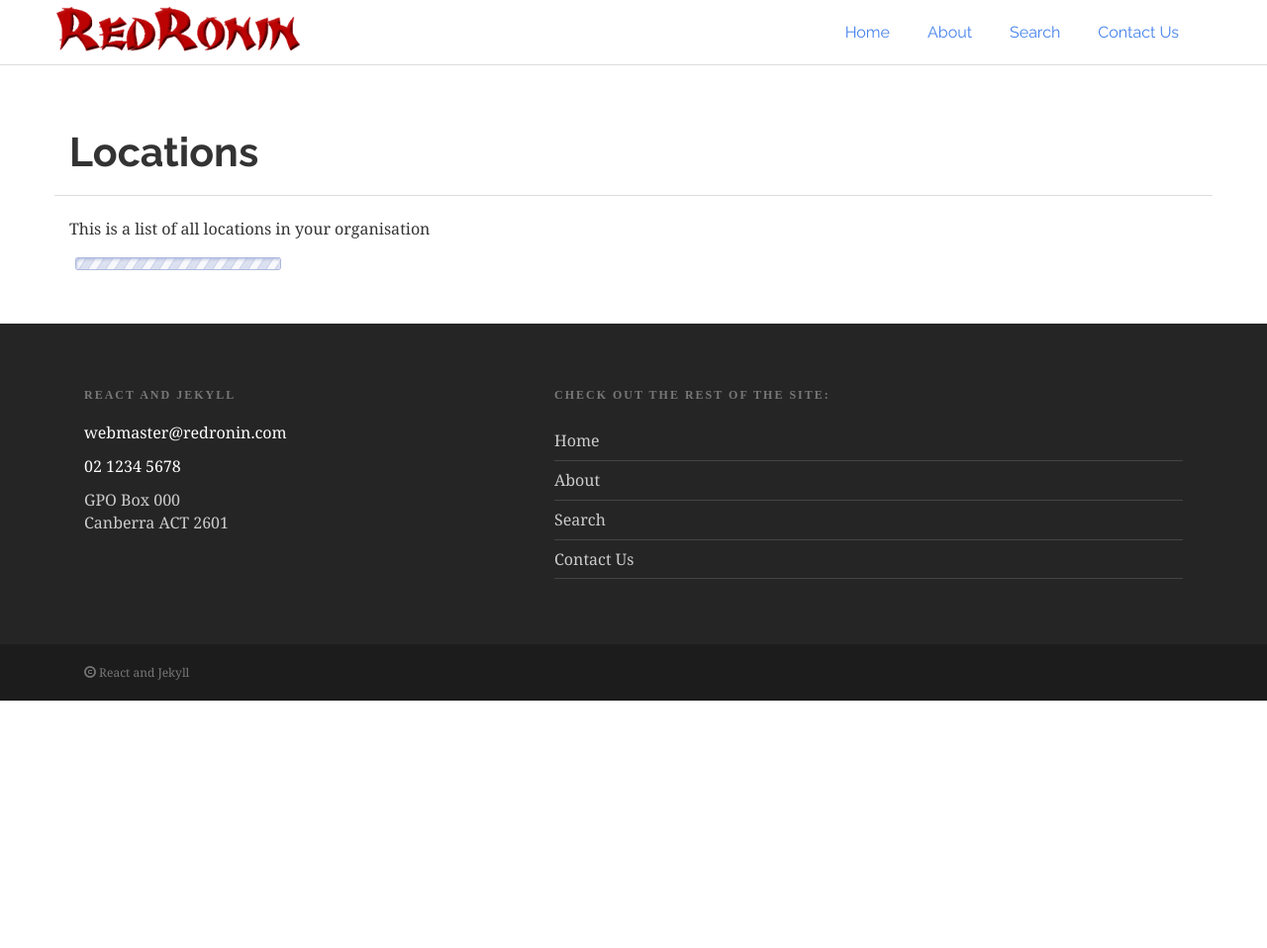
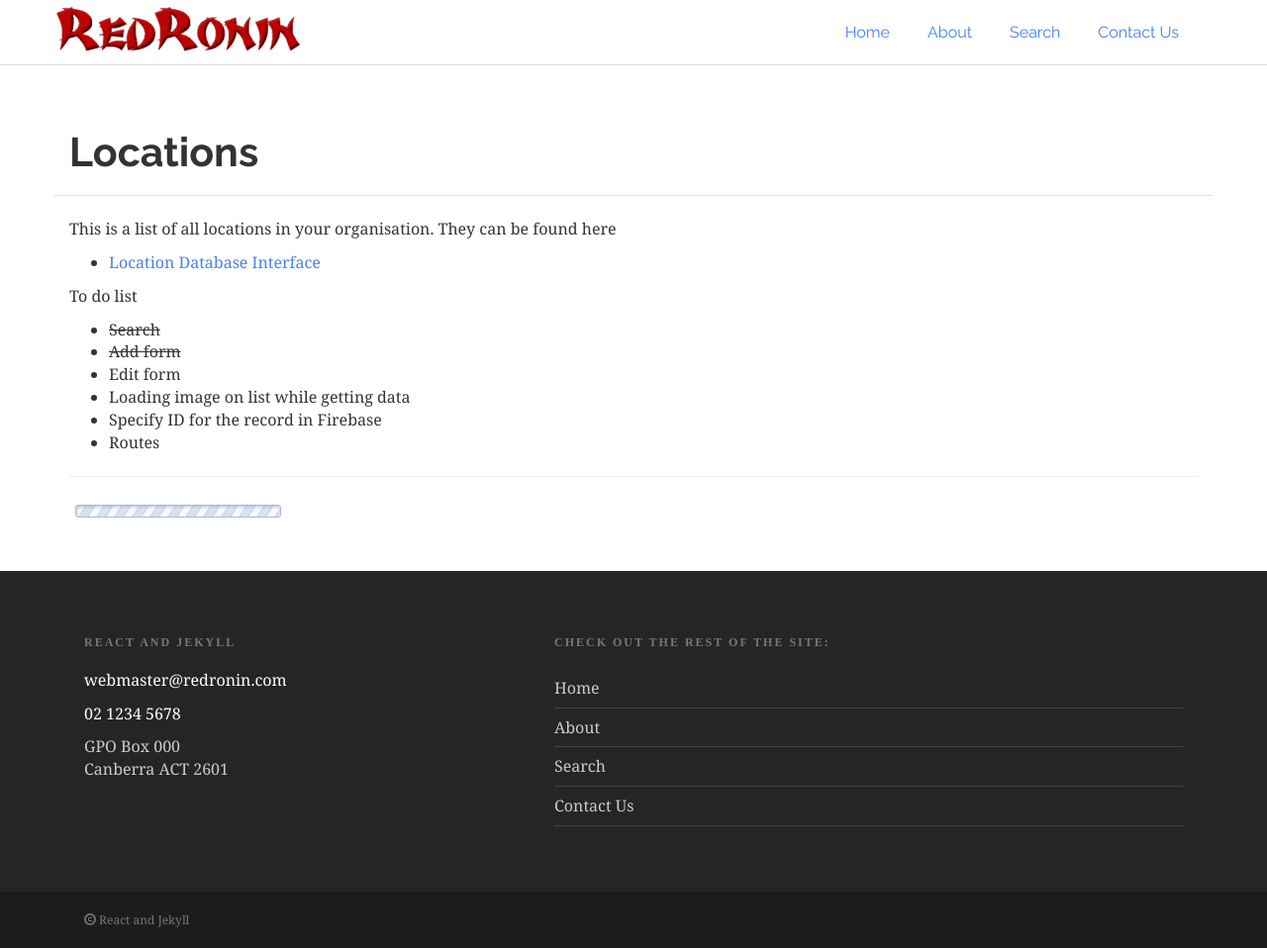
Before and after one commit to npmcdn-to-unpkg-bot/firebase, a Jekyll site: the page built from locations/index.md, in a window 1280 px wide and 958 px high. Shown: the whole window at 99% size. Built offline with Jekyll 4.4.1, drawn with Linux system fonts in a browser that asks for light colours; comment, search, counter and statistics services are not loaded.

```diff
--- a/locations/index.md
+++ b/locations/index.md
@@ -4,13 +4,23 @@ layout: default
 javascript:
 - https://cdn.firebase.com/js/client/2.4.2/firebase.js
 - https://cdn.firebase.com/libs/reactfire/0.7.0/reactfire.js
-not-used:
-- https://npmcdn.com/reactfire@0.7.0
-- https://npmcdn.com/react-router@2.4.0
 babel:
 - app.js
 ---
 
-This is a list of all locations in your organisation
+This is a list of all locations in your organisation. They can be found here
+
+* [Location Database Interface](https://luminous-fire-3175.firebaseio.com/location)
+
+To do list
+
+* ~~Search~~
+* ~~Add form~~
+* Edit form
+* Loading image on list while getting data
+* Specify ID for the record in Firebase
+* Routes
+
+---
 
 <div id="app"><img src="/images/loading-long.gif"></div>
```
Also changed, not shown: locations/app.js (+50 -43 lines).
